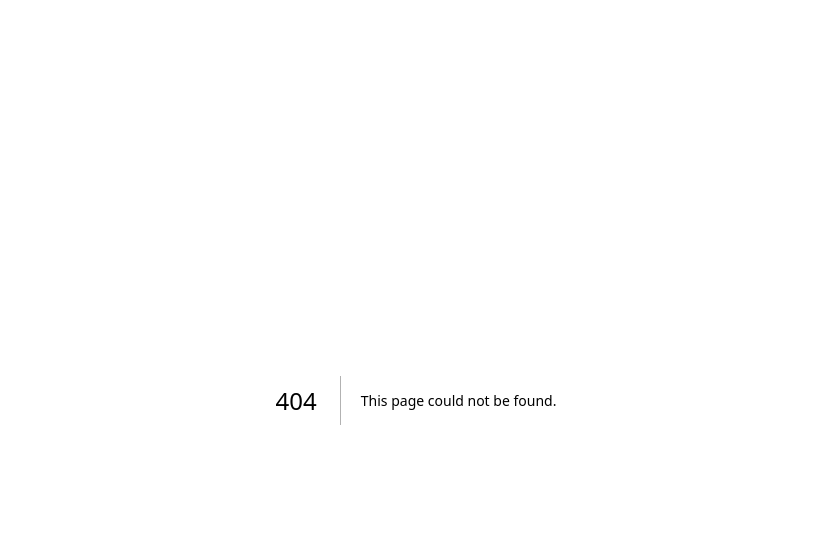
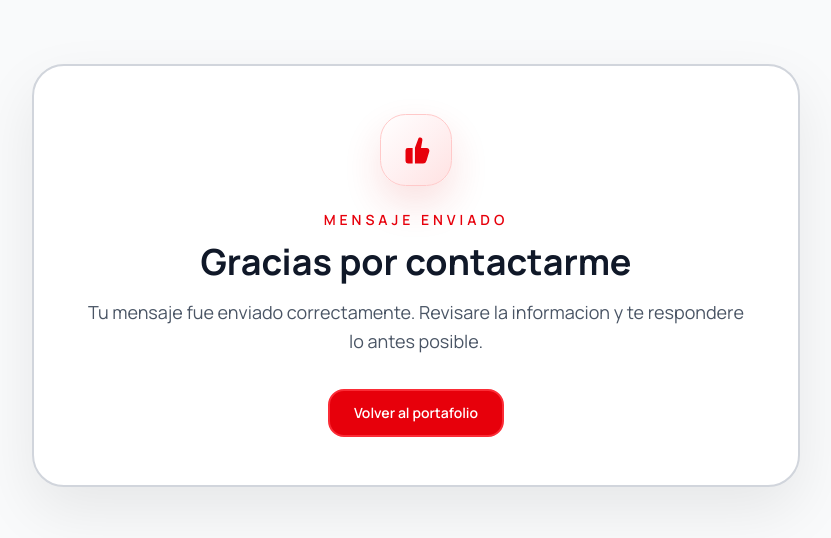
Before and after one commit to Gabonarvaezm/portafolio-Gabriel-narvaez, a Next.js app in the folder portafolio-profesional/: page /gracias in a window 1280 px wide. Before the commit this address had no page. Shown: the top 538 px of the page, without its empty margins (224-1055 px from the left). Built offline with nearby package versions, Linux system fonts and the light colour scheme.

Commit message:
añadiendo mensaje de confirmacion de llegada al correo

```diff
--- a/portafolio-profesional/app/components/ContactSection.tsx
+++ b/portafolio-profesional/app/components/ContactSection.tsx
@@ -1,3 +1,6 @@
+"use client";
+
+import { useEffect, useState } from "react";
 import { ScrollSection } from "./ScrollSection";
 import { SectionTitle } from "./SectionTitle";
 import type { Language, PortfolioContent } from "../data/content";
@@ -8,6 +11,12 @@ type ContactSectionProps = {
 };
 
 export function ContactSection({ t, language }: ContactSectionProps) {
+  const [nextUrl, setNextUrl] = useState("");
+
+  useEffect(() => {
+    setNextUrl(`${window.location.origin}/gracias`);
+  }, []);
+
   return (
         <section id="contactos" className="bg-gray-50 py-24">
 
@@ -145,6 +154,10 @@ export function ContactSection({ t, language }: ContactSectionProps) {
 
                 <input type="hidden" name="_autoresponse" value="Gracias por escribir a traves de mi portafolio. Recibi tu mensaje y te respondere lo antes posible." />
 
+                <input type="hidden" name="_captcha" value="false" />
+
+                <input type="hidden" name="_next" value={nextUrl} />
+
                 <input type="text" name="_honey" className="hidden" tabIndex={-1} autoComplete="off" />
 
                 <div className="reveal-item mb-6">
--- /dev/null
+++ b/portafolio-profesional/app/gracias/page.tsx
@@ -0,0 +1,26 @@
+export default function GraciasPage() {
+  return (
+    <main className="min-h-screen bg-gray-50 px-4 py-16 text-gray-900 sm:px-6 lg:px-8">
+      <div className="mx-auto flex max-w-3xl flex-col items-center justify-center rounded-[2rem] border-2 border-gray-300 bg-white p-8 text-center shadow-[0_24px_60px_rgba(0,0,0,0.08)] sm:p-12">
+        <div className="mb-6 flex h-18 w-18 items-center justify-center rounded-[1.6rem] border border-red-200 bg-gradient-to-br from-white via-rose-50 to-red-100 text-red-600 shadow-[0_18px_38px_rgba(220,38,38,0.14)]">
+          <svg viewBox="0 0 24 24" className="h-9 w-9 fill-current" aria-hidden="true">
+            <path d="M9.75 21H6.6A1.6 1.6 0 0 1 5 19.4v-7.1A1.6 1.6 0 0 1 6.6 10.7h3.15V21Zm1.55 0V10.55l2.3-6.15c.15-.42.55-.7.99-.7h.26c.9 0 1.57.84 1.39 1.72l-.9 5.28h3.76c1.23 0 2.11 1.18 1.75 2.35l-1.86 6.1A2.4 2.4 0 0 1 16.7 21H11.3Z" />
+          </svg>
+        </div>
+        <p className="mb-3 text-sm font-semibold uppercase tracking-[0.28em] text-red-600">Mensaje enviado</p>
+        <h1 className="text-3xl font-bold sm:text-4xl">Gracias por contactarme</h1>
+        <p className="mt-4 max-w-2xl text-base leading-relaxed text-gray-600 sm:text-lg">
+          Tu mensaje fue enviado correctamente. Revisare la informacion y te respondere lo antes posible.
+        </p>
+        <div className="mt-8 flex flex-wrap justify-center gap-4">
+          <a
+            href="/"
+            className="inline-flex items-center justify-center rounded-2xl border-2 border-red-500 bg-red-600 px-6 py-3 text-sm font-semibold text-white transition duration-300 hover:-translate-y-1 hover:bg-red-700 hover:shadow-[0_18px_35px_rgba(220,38,38,0.28)]"
+          >
+            Volver al portafolio
+          </a>
+        </div>
+      </div>
+    </main>
+  );
+}
```
